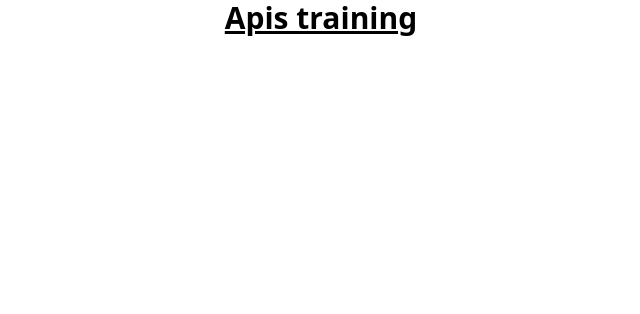
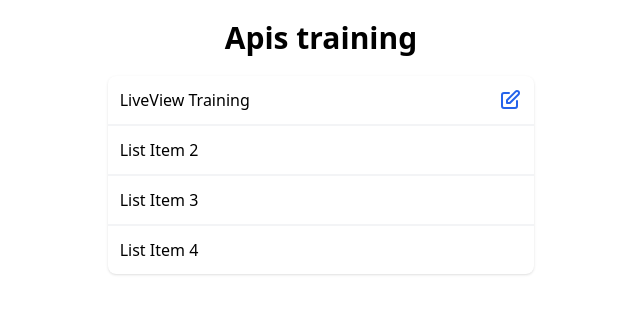
Before and after one commit to AlanPoveda/Apis_training, a plain HTML site: page index.html in a window 1280 px wide. Shown: the whole page, without its empty margins (319-959 px from the left). Drawn offline with nearby package versions, Linux system fonts and the light colour scheme.

Commit message:
Upload a list whit a link

```diff
--- a/index.html
+++ b/index.html
@@ -1,5 +1,6 @@
 <!DOCTYPE html>
 <html lang="en">
+
 <head>
     <meta charset="UTF-8">
     <meta http-equiv="X-UA-Compatible" content="IE=edge">
@@ -7,10 +8,38 @@
     <script src="https://cdn.tailwindcss.com"></script>
     <title>Apis Trainig</title>
 </head>
+
 <body>
-    <h1 class="text-3xl font-bold underline text-center">
-     Apis training
+    <h1 class="text-3xl font-bold text-center pt-5 pb-5">
+        Apis training
     </h1>
+    <div class="flex justify-center">
+        <div class="w-1/3 bg-white rounded-lg shadow ">
+            <ul class="divide-y-2 divide-gray-100">
+
+                <a href="https://trainingliveview.fly.dev/" target="_blank">
+                    <li class="p-3 flex justify-between hover:bg-blue-600 hover:text-blue-200 duration-700">
+
+                        LiveView Training
+                        <svg xmlns="http://www.w3.org/2000/svg" class="w-6 h-6 text-blue-600" fill="none"
+                            viewBox="0 0 24 24" stroke="currentColor">
+                            <path stroke-linecap="round" stroke-linejoin="round" stroke-width="2"
+                                d="M11 5H6a2 2 0 00-2 2v11a2 2 0 002 2h11a2 2 0 002-2v-5m-1.414-9.414a2 2 0 112.828 2.828L11.828 15H9v-2.828l8.586-8.586z" />
+                        </svg>
+
+
+                    </li>
+                </a>
+
+
+                <li class="p-3">List Item 2</li>
+                <li class="p-3">List Item 3</li>
+                <li class="p-3">List Item 4</li>
+            </ul>
+        </div>
+    </div>
+
 
 </body>
+
 </html>
```
